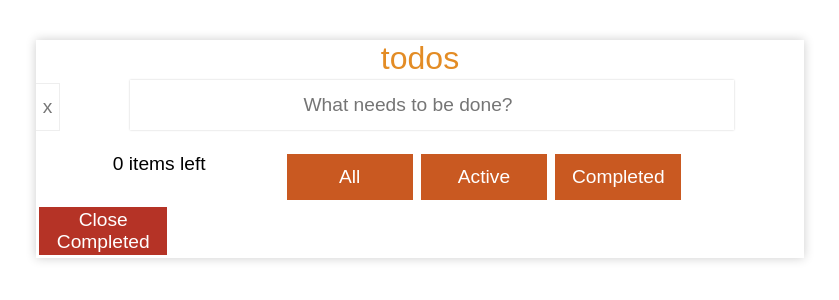
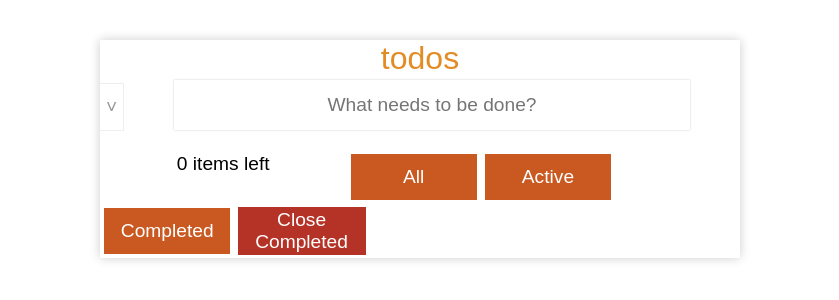
Before and after one commit to IlyaMaslyaev/todos, a React (Create React App) app: page / in a window 1280 px wide. Shown: the top 300 px of the page, without its empty margins (220-1059 px from the left). Built offline with nearby package versions, Linux system fonts and the light colour scheme.

Commit message:
interface fixes

```diff
--- a/src/App.css
+++ b/src/App.css
@@ -3,17 +3,12 @@
   font-size: 2rem;
   color: #e38c25;
 }
-.addToDo {
-  display: block;
-}
 .add_todo {
-  padding-left: 3rem;
-  padding-right: 6rem;
-  margin:auto;
+  margin: auto;
   margin-top: .2rem;
   border: none;
   color: #777;
-  width: 60%;
+  width: 80%;
   height: 3rem;
   text-align: center;
   font-size: 1.2em;
@@ -21,7 +16,6 @@
   box-shadow: 0 0 2px rgba(0,0,0,0.2);
 }
 .completeAllButton {
-  margin:auto;
   margin-top: .2rem;
   border:none;
   background-color: #fff;
@@ -29,13 +23,14 @@
   width: 1.5rem;
   height: 3rem;
   font-size: 1.2em;
-  color: #777;
+  color: #999;
   display: inline-block;
   border-right: solid;
   border-bottom: solid;
   border-top: solid;
   border-width: thin;
   border-color: #eee;
+  outline: 0;
 }
 
 .customButton {
@@ -52,6 +47,7 @@
   border-color: #eee;
   border: solid;
   border-width: thin;
+  outline: 0;
 }
 .closeCompletedButton {
   background-color: #b53326;
@@ -96,16 +92,23 @@
   height: 3rem;
   font-size: 1em;
   color: #fff;
+  font-size: 2rem;
+  outline: 0;
 }
 
 .closeButton {
   border:none;
-  background-color: #b53326;
+  background-color: #fff;
   float: right;
   width: 3rem;
   height: 3rem;
   font-size: 1em;
   color: #ffffff;
+  font-size: 2rem;
+  outline: 0;
+}
+.closeButton:hover {
+  background-color: #b53326;
 }
 .todo_text {
   float: left;
@@ -125,9 +128,9 @@
 
 .App {
   box-shadow: 0 0 10px rgba(0,0,0,0.2);
-  width: 60vw;
+  width: 50%;
   min-width: 18rem;
-  margin-left: 20vw;
+  margin-left: 25%;
   margin-top: 5vh;
   font-family: Century Gothic,CenturyGothic,AppleGothic,sans-serif;
 }
--- a/src/App.js
+++ b/src/App.js
@@ -23,7 +23,7 @@ class Add extends Component {
         <button
           className='completeAllButton'
           onClick={this.completeAllToDos.bind(this)}
-        >x
+        >˅
         </button>
         <input
           className='add_todo'
@@ -52,13 +52,13 @@ class Todo extends Component {
         <button
           className='statusButton'
           onClick={this.changeStatus.bind(this)}
-        >{this.props.data.isActive ? '' : 'D!'}
+        >{this.props.data.isActive ? '' : '✔'}
         </button>
         <div className="todo_text">{this.props.data.text}</div>
         <button
           className='closeButton'
           onClick={this.deleteToDo.bind(this)}
-        >Close
+        >×
         </button>
       </div>
     );
```
